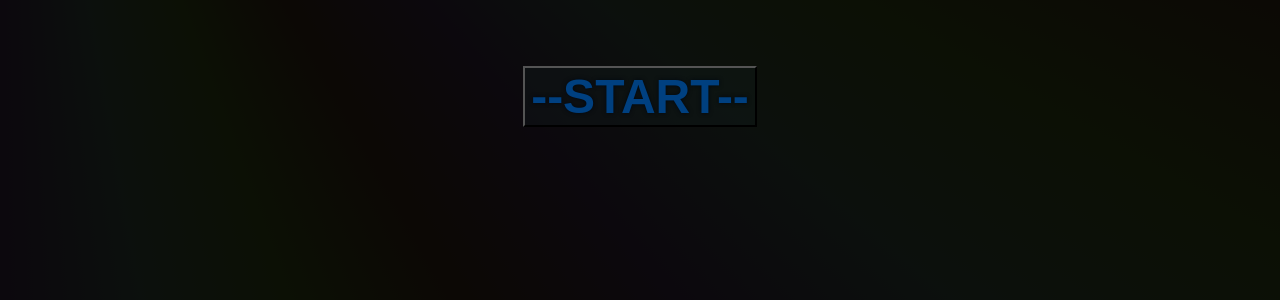
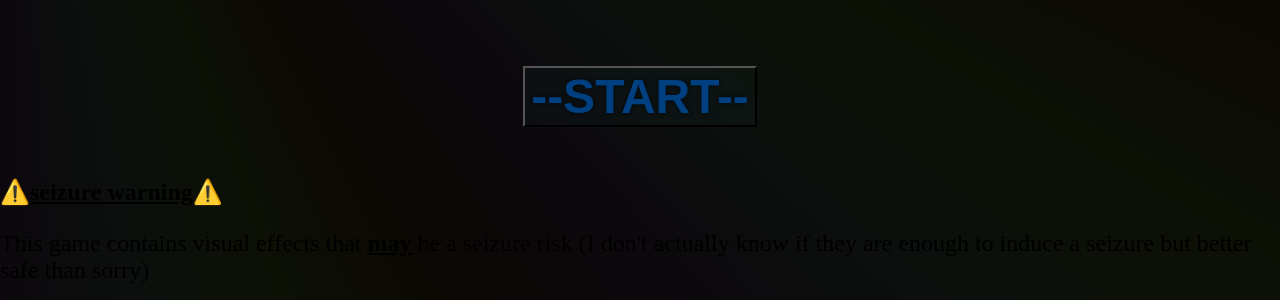
Before and after one commit to dirtlordthezombieking/QUEST-QUEST, a plain HTML site: page index.html in a window 1280 px wide. Shown: the part 500-800 px from the top of the page. Drawn offline with Linux system fonts and the light colour scheme.

Commit message:
Update index.html

```diff
--- a/index.html
+++ b/index.html
@@ -13,6 +13,8 @@
 			<button id="start" class="start" onclick="game.start()"><b>--START--</b></button>
 			<br/>
 			<div id="log">
+				<p>⚠️<b><u>seizure warning</u></b>⚠️</p>
+				<p>This game contains visual effects that <b><u>may</u></b> be a seizure risk (I don't actually know if they are enough to induce a seizure but better safe than sorry)</p>
 			</div>
 		</div>
 		<script src="JavaScript/main.js"></script>
```
